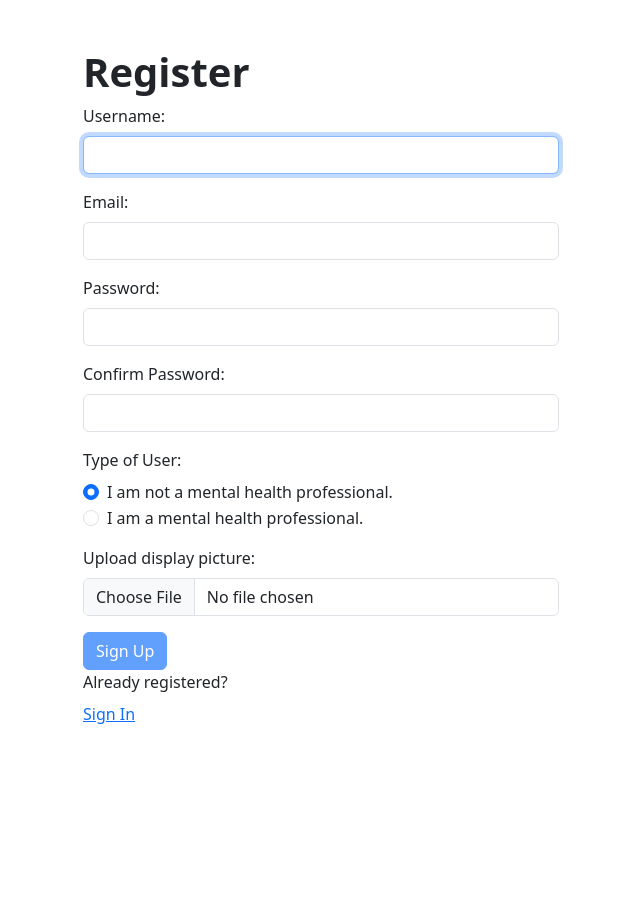
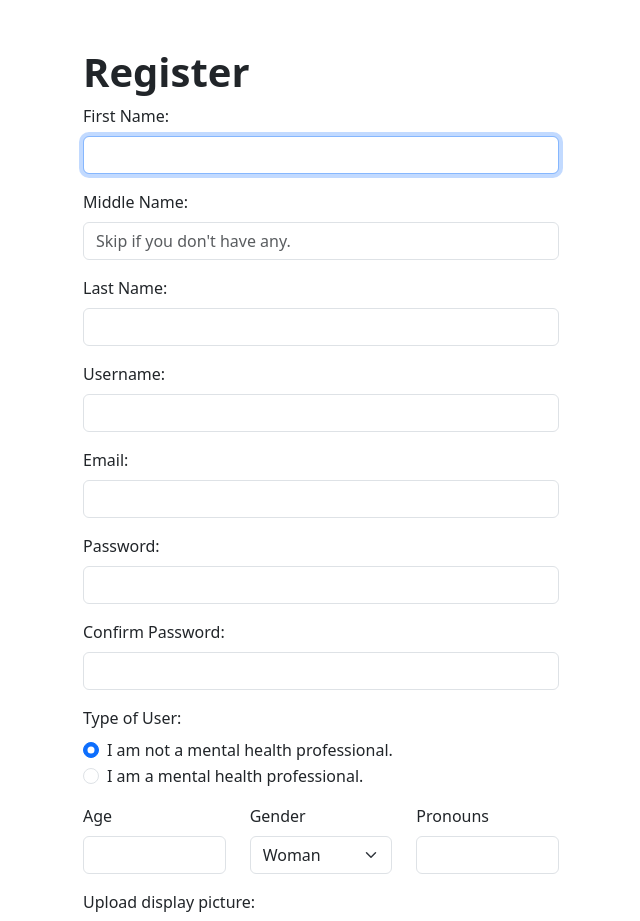
Before and after one commit to ladyneneii/CS3105-02-Interactive-Website, a React (Vite) app: page / in a window 1280 px wide. Shown: the top 921 px of the page, without its empty margins (319-959 px from the left). Before the commit the page ends 800 px from the top, so only its background shows below. Built offline with nearby package versions, Linux system fonts and the light colour scheme; no server answers.

Commit message:
Added extra stuff

```diff
--- a/src/pages/Register.tsx
+++ b/src/pages/Register.tsx
@@ -1,4 +1,4 @@
-import { useRef, useState, useEffect } from "react";
+import { useRef, useState, useEffect, ChangeEvent } from "react";
 import {
   faCheck,
   faTimes,
@@ -18,7 +18,7 @@ const EMAIL_REGEX = /^\S+@\S+\.\S+$/;
 const PWD_REGEX = /^(?=.*[a-z])(?=.*[A-Z])(?=.*[0-9])(?=.*[!@#$%_=+]).{8,24}$/;
 
 const Register = () => {
-  const userRef = useRef<HTMLInputElement | null>(null);
+  const firstNameRef = useRef<HTMLInputElement | null>(null);
   const errRef = useRef<HTMLDivElement | null>(null);
 
   const [user, setUser] = useState("");
@@ -37,7 +37,7 @@ const Register = () => {
   const [validMatch, setValidMatch] = useState(false);
   const [matchFocus, setMatchFocus] = useState(false);
 
-  const selectedRadioButton = useRef<HTMLInputElement | null>(null);
+  const [selectedUserType, setSelectedUserType] = useState("nmhp");
 
   const fileInputRef = useRef<HTMLInputElement | null>(null);
 
@@ -45,7 +45,7 @@ const Register = () => {
   const [success, setSuccess] = useState(false);
 
   useEffect(() => {
-    userRef.current?.focus();
+    firstNameRef.current?.focus();
   }, []);
 
   useEffect(() => {
@@ -76,6 +76,10 @@ const Register = () => {
     setErrMsg("");
   }, [user, pwd, matchPwd]);
 
+ const handleUserTypeChange = (e: ChangeEvent<HTMLInputElement>) => {
+   setSelectedUserType(e.target.value);
+ };
+
   const handleSubmit = async (e: React.MouseEvent<HTMLButtonElement>) => {
     e.preventDefault();
     // if button enabled with JS hack
@@ -93,8 +97,23 @@ const Register = () => {
       return;
     }
 
-    if (!selectedRadioButton.current) {
-      setErrMsg("Please select a user type.");
+    const firstName = (document.querySelector("#firstName") as HTMLInputElement)
+      .value;
+    const middleName = (
+      document.querySelector("#middleName") as HTMLInputElement | null
+    )?.value;
+    const lastName = (document.querySelector("#lastName") as HTMLInputElement)
+      .value;
+    const age = (document.querySelector("#age") as HTMLInputElement).value;
+    const gender = (
+      document.querySelector("#gender") as HTMLSelectElement | null
+    )?.value;
+    const pronouns = (
+      document.querySelector("#pronouns") as HTMLInputElement | null
+    )?.value;
+
+    if (parseInt(age, 10) <= 0) {
+      setErrMsg("Please enter a valid age.");
       return;
     }
 
@@ -104,12 +123,21 @@ const Register = () => {
     formData.append("Email", email);
     formData.append("Password", pwd);
     formData.append("avatar_url", file);
-    formData.append("Role", selectedRadioButton.current.id === "nmhp" ? "nmhp" : "mhp");
+    formData.append(
+      "Role",
+      selectedUserType
+    );
     formData.append(
       "register_date",
       new Date().toISOString().slice(0, 19).replace("T", " ")
     );
     formData.append("State", "Active");
+    formData.append("first_name", firstName);
+    formData.append("middle_name", middleName || "n/a");
+    formData.append("last_name", lastName);
+    formData.append("age", age);
+    formData.append("gender", gender || "n/a");
+    formData.append("pronouns", pronouns || "n/a");
 
     // Make a request here to /api/users to get the record with the inputted user (if it exists)
     try {
@@ -244,6 +272,46 @@ const Register = () => {
             <h1>Register</h1>
             {/* START OF FORM */}
             <form>
+              {/* first name */}
+              <div className="mb-3">
+                <label htmlFor="firstName" className="form-label">
+                  First Name:
+                </label>
+                <input
+                  type="text"
+                  id="firstName"
+                  ref={firstNameRef}
+                  required
+                  className="form-control"
+                />
+              </div>
+
+              {/* middle name */}
+              <div className="mb-3">
+                <label htmlFor="middleName" className="form-label">
+                  Middle Name:
+                </label>
+                <input
+                  type="text"
+                  id="middleName"
+                  className="form-control"
+                  placeholder="Skip if you don't have any."
+                />
+              </div>
+
+              {/* last name */}
+              <div className="mb-3">
+                <label htmlFor="lastName" className="form-label">
+                  Last Name:
+                </label>
+                <input
+                  type="text"
+                  id="lastName"
+                  required
+                  className="form-control"
+                />
+              </div>
+
               {/* username */}
               <div className="mb-3">
                 <label htmlFor="username" className="form-label">
@@ -264,7 +332,6 @@ const Register = () => {
                 <input
                   type="text"
                   id="username"
-                  ref={userRef}
                   autoComplete="off"
                   onChange={(e) => setUser(e.target.value)}
                   value={user}
@@ -439,8 +506,9 @@ const Register = () => {
                     type="radio"
                     name="userType"
                     id="nmhp"
-                    ref={selectedRadioButton}
-                    checked
+                    value="nmhp"
+                    checked={selectedUserType === "nmhp"}
+                    onChange={handleUserTypeChange}
                   />
                   <label className="form-check-label" htmlFor="nmhp_label">
                     I am not a mental health professional.
@@ -452,11 +520,45 @@ const Register = () => {
                     type="radio"
                     name="userType"
                     id="mhp"
-                    ref={selectedRadioButton}
+                    value="mhp"
+                    checked={selectedUserType === "mhp"}
+                    onChange={handleUserTypeChange}
                   />
                   <label className="form-check-label" htmlFor="mhp_label">
                     I am a mental health professional.
                   </label>
+                </div>
+              </div>
+
+              {/* age, gender, pronouns */}
+              <div className="row">
+                <div className="mb-3 col">
+                  <label className="form-label">Age</label>
+                  <input
+                    type="number"
+                    className="form-control"
+                    id="age"
+                    required
+                  />
+                </div>
+
+                <div className="mb-3 col">
+                  <label className="form-label">Gender</label>
+                  <select className="form-select" id="gender">
+                    <option value="" disabled>
+                      Select your gender
+                    </option>
+                    <option value="Woman">Woman</option>
+                    <option value="Non-Binary">Non-Binary</option>
+                    <option value="Man">Man</option>
+                    <option value="Others">Others</option>
+                    <option value="PNTS">Prefer Not to Say</option>
+                  </select>
+                </div>
+
+                <div className="mb-3 col">
+                  <label className="form-label">Pronouns</label>
+                  <input type="text" className="form-control" id="pronouns" />
                 </div>
               </div>
 
```
